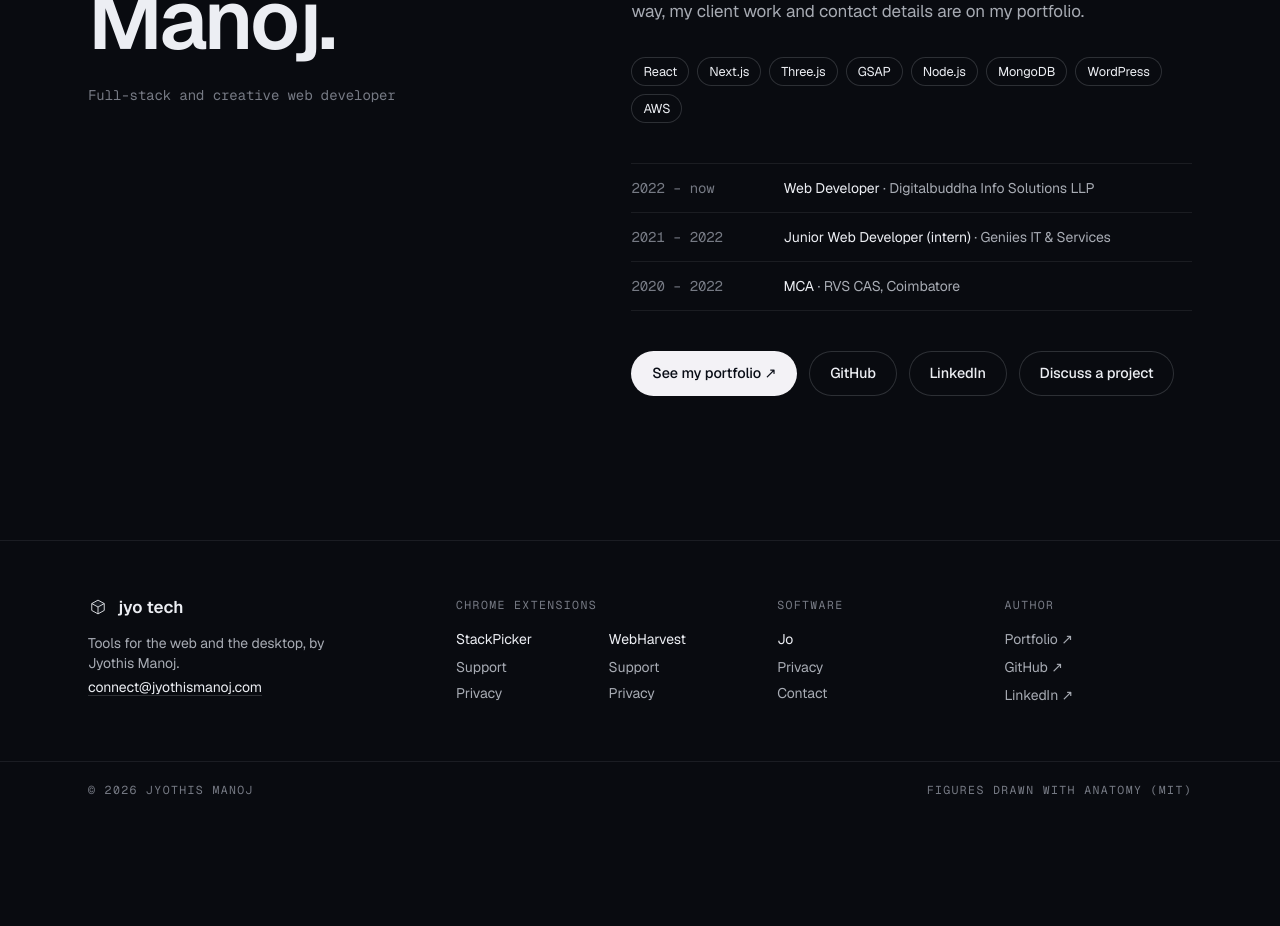
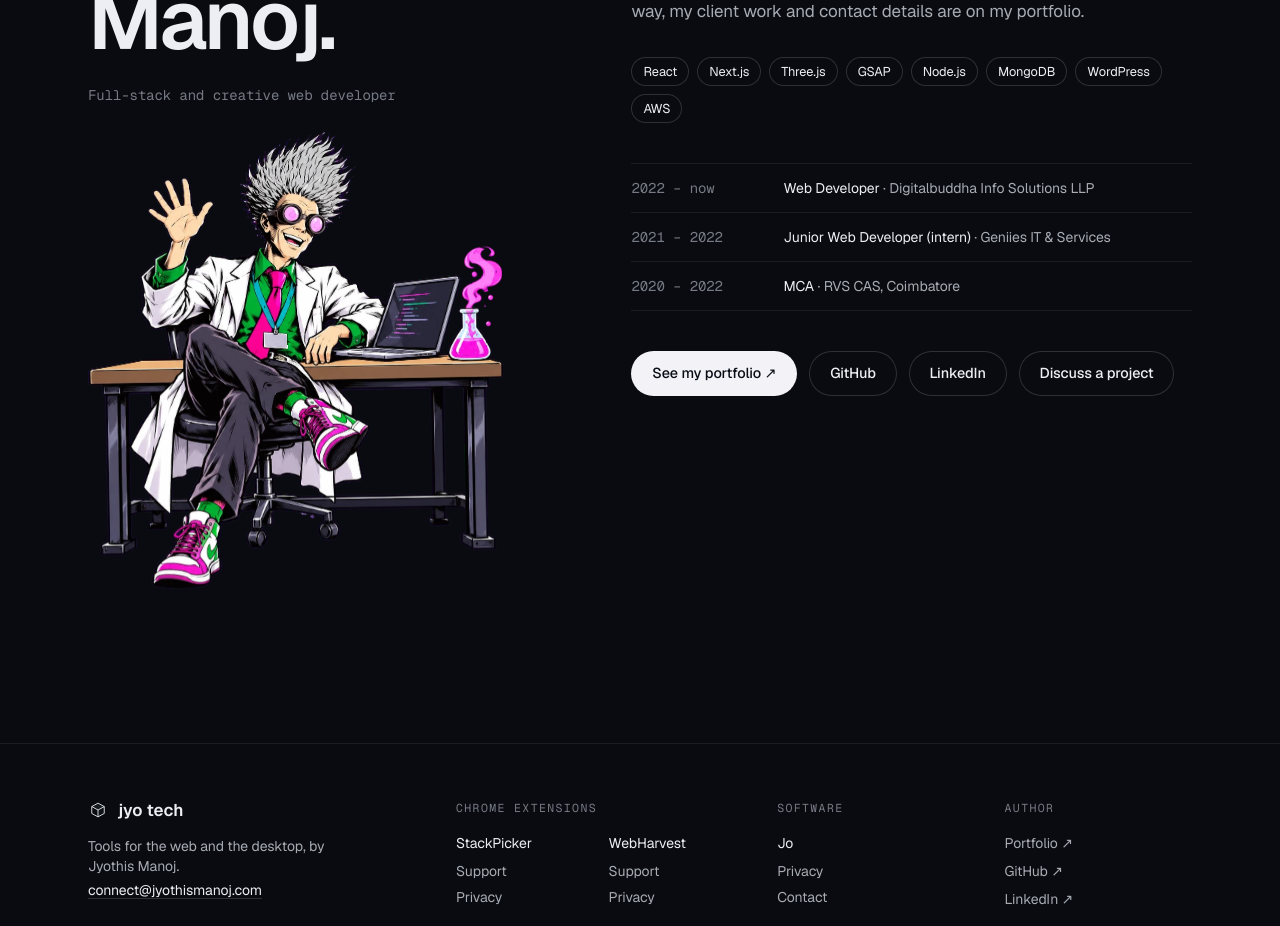
Before and after one commit to jyothis0000/Jyo-Tech, a React (Vite) app: page / in a window 1280 px wide. Shown: the part 5060-5986 px from the top of the page. Before the commit the page ends 5879 px from the top, so only its background shows below. Built offline with nearby package versions, Linux system fonts and the light colour scheme.

Commit message:
About the maker: waving scientist at his desk
Purple background keyed out; pops in when scrolled to, then floats.

Co-Authored-By: Claude Opus 5.5 <noreply@anthropic.com>

```diff
--- a/src/components/Author.tsx
+++ b/src/components/Author.tsx
@@ -1,3 +1,4 @@
+import makerCharacter from '../assets/maker-character.webp'
 import { CONTACT_EMAIL, GITHUB_URL, LINKEDIN_URL, PORTFOLIO_URL } from '../constants'
 
 const career: [string, string, string][] = [
@@ -18,6 +19,17 @@ export default function Author() {
             Built by Jyothis Manoj.
           </h2>
           <p className="mt-6 font-mono text-sm text-dim">Full-stack and creative web developer</p>
+          <img
+            data-fx="character"
+            data-on="scroll"
+            src={makerCharacter}
+            alt="The lab's cartoon scientist waving from his desk chair, laptop of code and a bubbling flask beside him"
+            width={1061}
+            height={1159}
+            loading="lazy"
+            draggable={false}
+            className="mt-10 w-full max-w-[26rem] select-none"
+          />
         </div>
 
         <div data-fx="rise" className="lg:pt-4">
--- a/src/components/ScrollFx.tsx
+++ b/src/components/ScrollFx.tsx
@@ -11,7 +11,7 @@ gsap.registerPlugin(ScrollTrigger, SplitText)
 //   rise    blocks fade up in batches as they enter, once
 //   card    product cards and figures lift into place as whole objects, once
 //   count   a number counts up to its value, once
-//   character  the hero scientist pops in on load, then floats
+//   character  the scientist pops in on load (or on scroll with data-on="scroll"), then floats
 //   depth   hero layers drift apart at different speeds as you leave the hero
 //   progress  a bar that fills with page progress
 const CHAR_SECONDS = 0.045
@@ -89,10 +89,11 @@ export default function ScrollFx() {
         restore.push(() => { el.textContent = text })
       })
 
-      // The scientist pops in with the page, then floats.
+      // The scientist pops in (with the page, or when scrolled to), then floats.
       gsap.utils.toArray<HTMLElement>('[data-fx="character"]').forEach(el => {
-        gsap.timeline()
-          .from(el, { opacity: 0, scale: 0.85, y: 40, duration: 1.2, ease: 'back.out(1.6)', delay: 0.2 })
+        const onScroll = el.dataset.on === 'scroll'
+        gsap.timeline(onScroll ? { scrollTrigger: { trigger: el, start: 'top 85%', once: true } } : {})
+          .from(el, { opacity: 0, scale: 0.85, y: 40, duration: 1.2, ease: 'back.out(1.6)', delay: onScroll ? 0 : 0.2 })
           .to(el, { y: -14, rotate: -1.2, duration: 2.6, ease: 'sine.inOut', repeat: -1, yoyo: true })
       })
 
```
Also changed, not shown: src/assets/maker-character.webp (added).
